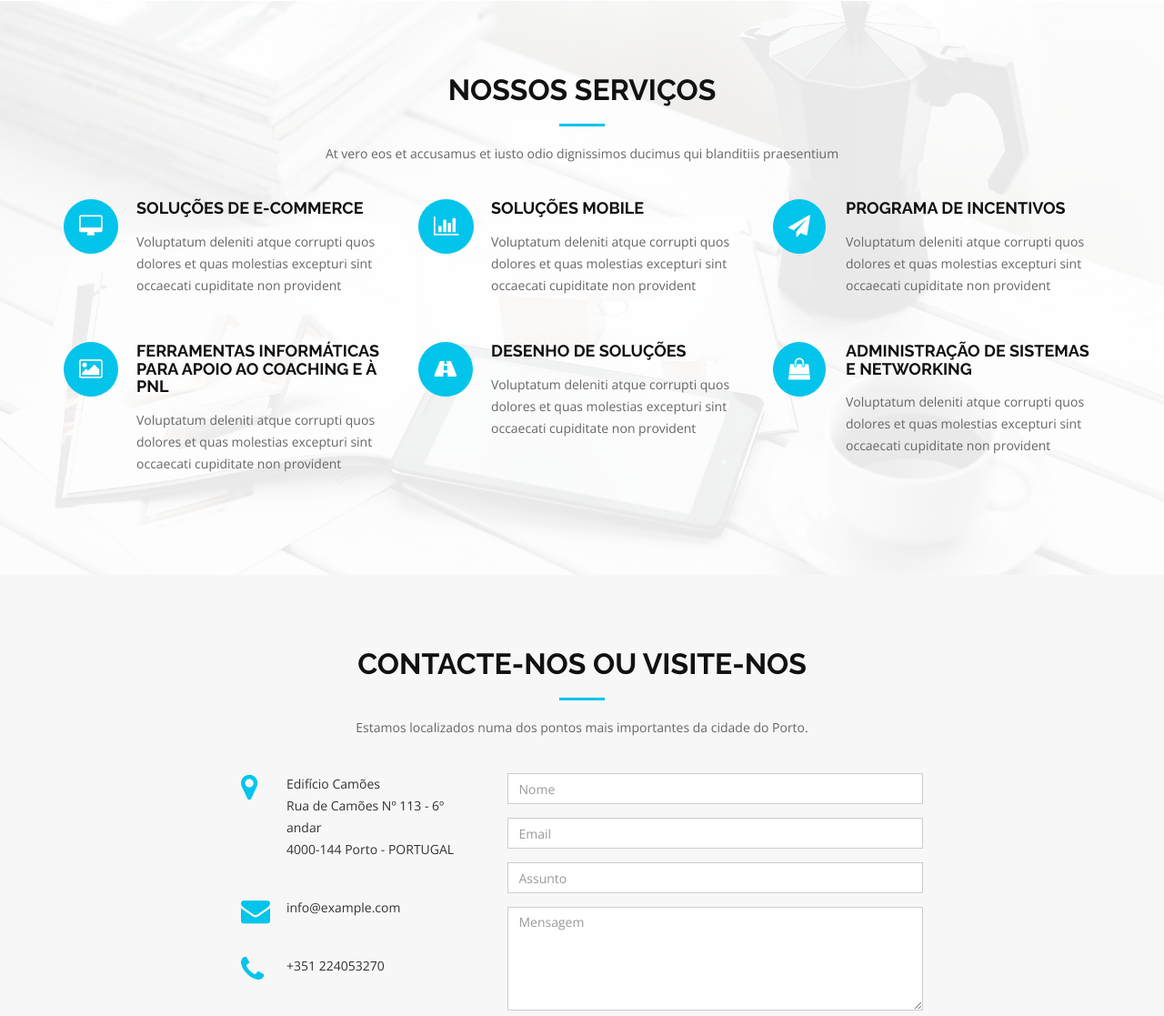
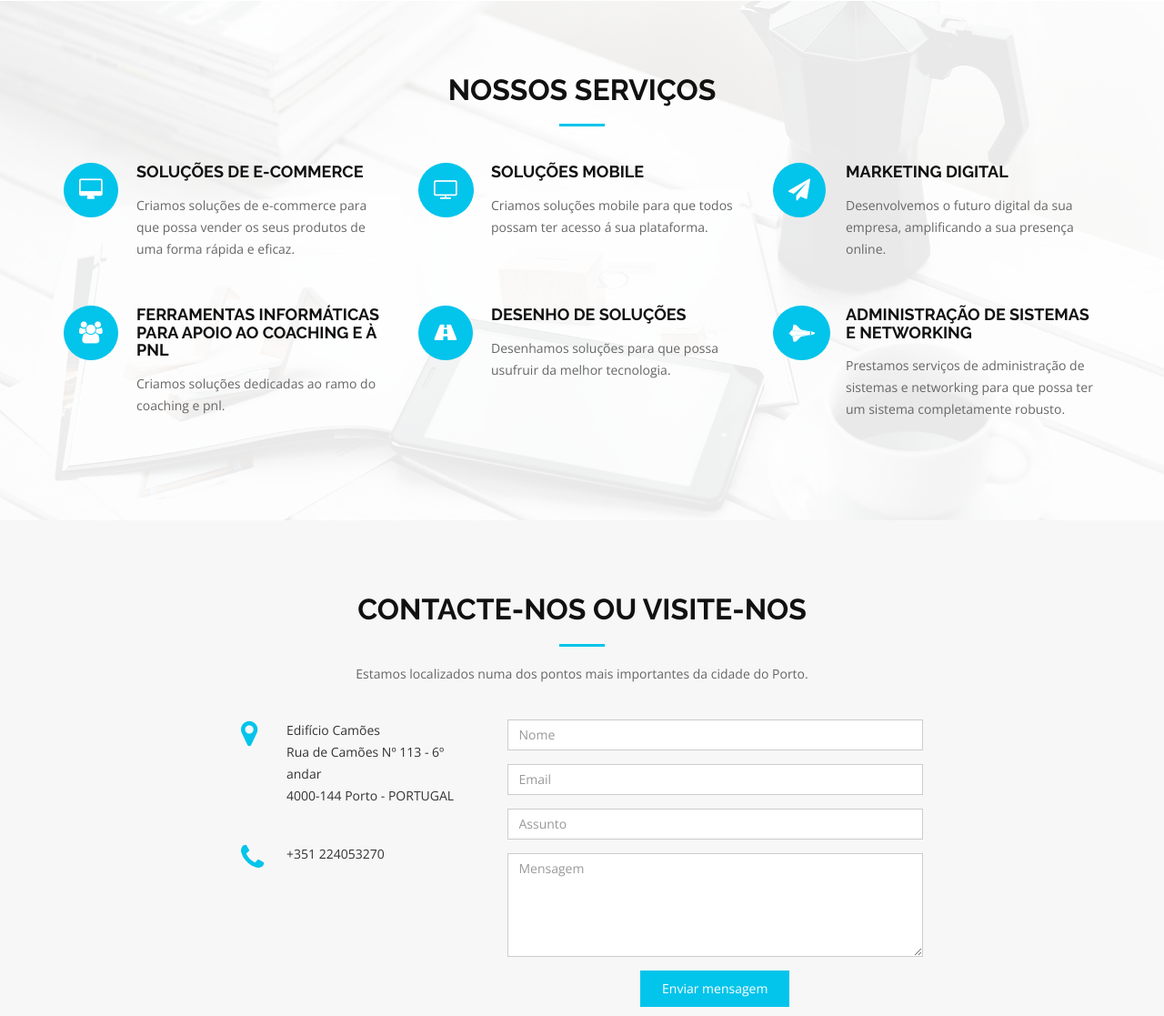
Before and after one commit to jotafullstack/dp, a website: page index.html in a window 1280 px wide. Shown: the part 1511-2628 px from the top of the page at 91% size. Drawn offline with nearby package versions, Linux system fonts and the light colour scheme; animation ran at ten frames a second.

Commit message:
Release 1.0

```diff
--- a/index.html
+++ b/index.html
@@ -154,7 +154,7 @@
           <p class="service-description">{{servicesDescription1}}</p>
         </div>
         <div class="col-md-4 service-item">
-          <div class="service-icon"><i class="fa fa-bar-chart"></i></div>
+          <div class="service-icon"><i class="fa fa-television"></i></div>
           <h4 class="service-title"><a href="">{{servicesTitle2}}</a></h4>
           <p class="service-description">{{servicesDescription2}}</p>
         </div>
@@ -164,7 +164,7 @@
           <p class="service-description">{{servicesDescription3}}</p>
         </div>
         <div class="col-md-4 service-item">
-          <div class="service-icon"><i class="fa fa-photo"></i></div>
+          <div class="service-icon"><i class="fa fa-users"></i></div>
           <h4 class="service-title"><a href="">{{servicesTitle4}}</a></h4>
           <p class="service-description">{{servicesDescription4}}</p>
         </div>
@@ -174,7 +174,7 @@
           <p class="service-description">{{servicesDescription5}}</p>
         </div>
         <div class="col-md-4 service-item">
-          <div class="service-icon"><i class="fa fa-shopping-bag"></i></div>
+          <div class="service-icon"><i class="fa fa-space-shuttle"></i></div>
           <h4 class="service-title"><a href="">{{servicesTitle6}}</a></h4>
           <p class="service-description">{{servicesDescription6}}</p>
         </div>
@@ -363,10 +363,10 @@
                 4000-144 Porto - PORTUGAL</p>
             </div>
 
-            <div>
+            <!--<div>
               <i class="fa fa-envelope"></i>
               <p>info@example.com</p>
-            </div>
+            </div>-->
 
             <div>
               <i class="fa fa-phone"></i>
--- a/js/controllers.js
+++ b/js/controllers.js
@@ -7,17 +7,17 @@ angular.module('myNgApp', []).controller('pageController', function($scope) {
   $scope.aboutUsText3= " ";
 
   $scope.servicesSectionTitle = "Nossos Serviços";
-  $scope.servicesSectionDescription = "At vero eos et accusamus et iusto odio dignissimos ducimus qui blanditiis praesentium";
+  $scope.servicesSectionDescription = "";
   $scope.servicesTitle1 = "Soluções de E-commerce";
-  $scope.servicesDescription1 = "Voluptatum deleniti atque corrupti quos dolores et quas molestias excepturi sint occaecati cupiditate non provident";
+  $scope.servicesDescription1 = "Criamos soluções de e-commerce para que possa vender os seus produtos de uma forma rápida e eficaz.";
   $scope.servicesTitle2 = "Soluções Mobile";
-  $scope.servicesDescription2 = "Voluptatum deleniti atque corrupti quos dolores et quas molestias excepturi sint occaecati cupiditate non provident";
-  $scope.servicesTitle3 = "Programa de incentivos";
-  $scope.servicesDescription3 = "Voluptatum deleniti atque corrupti quos dolores et quas molestias excepturi sint occaecati cupiditate non provident";
+  $scope.servicesDescription2 = "Criamos soluções mobile para que todos possam ter acesso á sua plataforma.";
+  $scope.servicesTitle3 = "Marketing digital";
+  $scope.servicesDescription3 = "Desenvolvemos o futuro digital da sua empresa, amplificando a sua presença online.";
   $scope.servicesTitle4 = "FERRAMENTAS INFORMÁTICAS PARA APOIO AO COACHING E À PNL";
-  $scope.servicesDescription4 = "Voluptatum deleniti atque corrupti quos dolores et quas molestias excepturi sint occaecati cupiditate non provident";
+  $scope.servicesDescription4 = "Criamos soluções dedicadas ao ramo do coaching e pnl.";
   $scope.servicesTitle5 = "Desenho de soluções";
-  $scope.servicesDescription5 = "Voluptatum deleniti atque corrupti quos dolores et quas molestias excepturi sint occaecati cupiditate non provident";
+  $scope.servicesDescription5 = "Desenhamos soluções para que possa usufruir da melhor tecnologia.";
   $scope.servicesTitle6 = "Administração de sistemas e networking";
-  $scope.servicesDescription6 = "Voluptatum deleniti atque corrupti quos dolores et quas molestias excepturi sint occaecati cupiditate non provident";
+  $scope.servicesDescription6 = "Prestamos serviços de administração de sistemas e networking para que possa ter um sistema completamente robusto.";
 });
```
